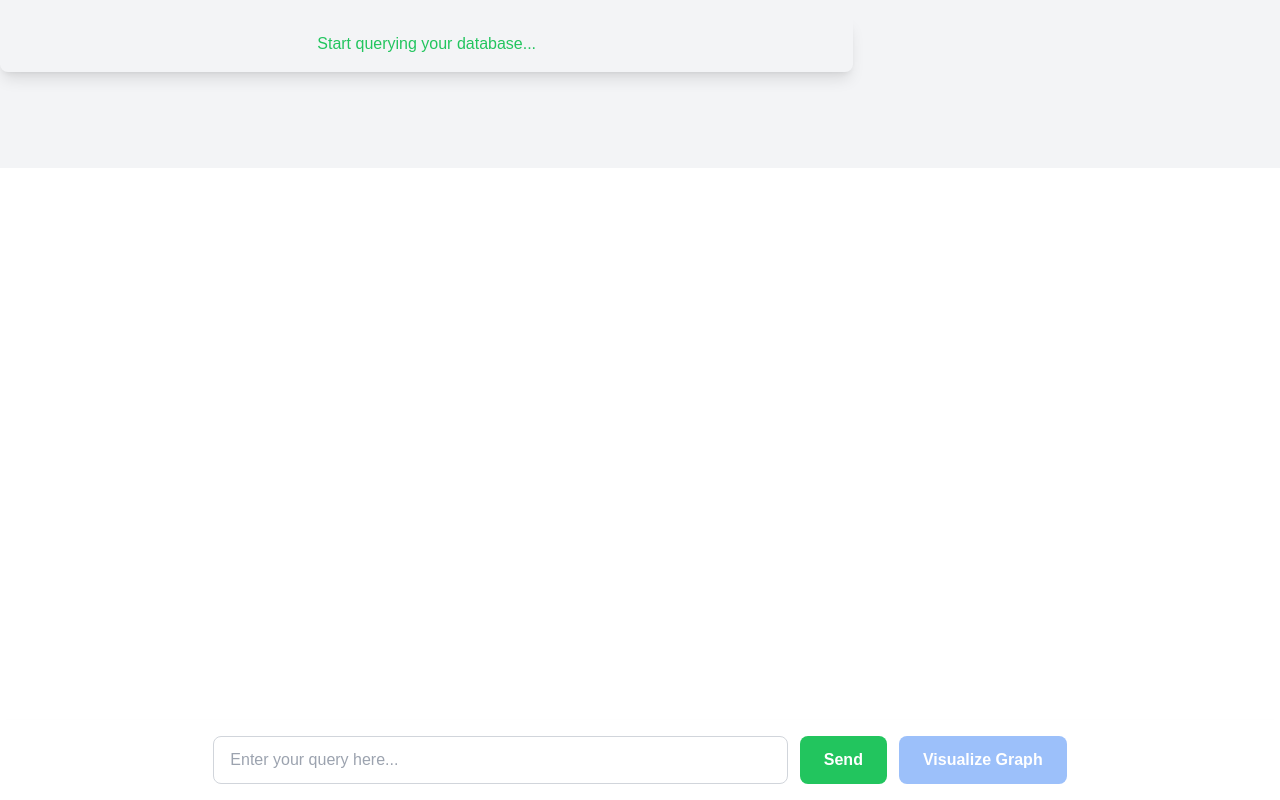
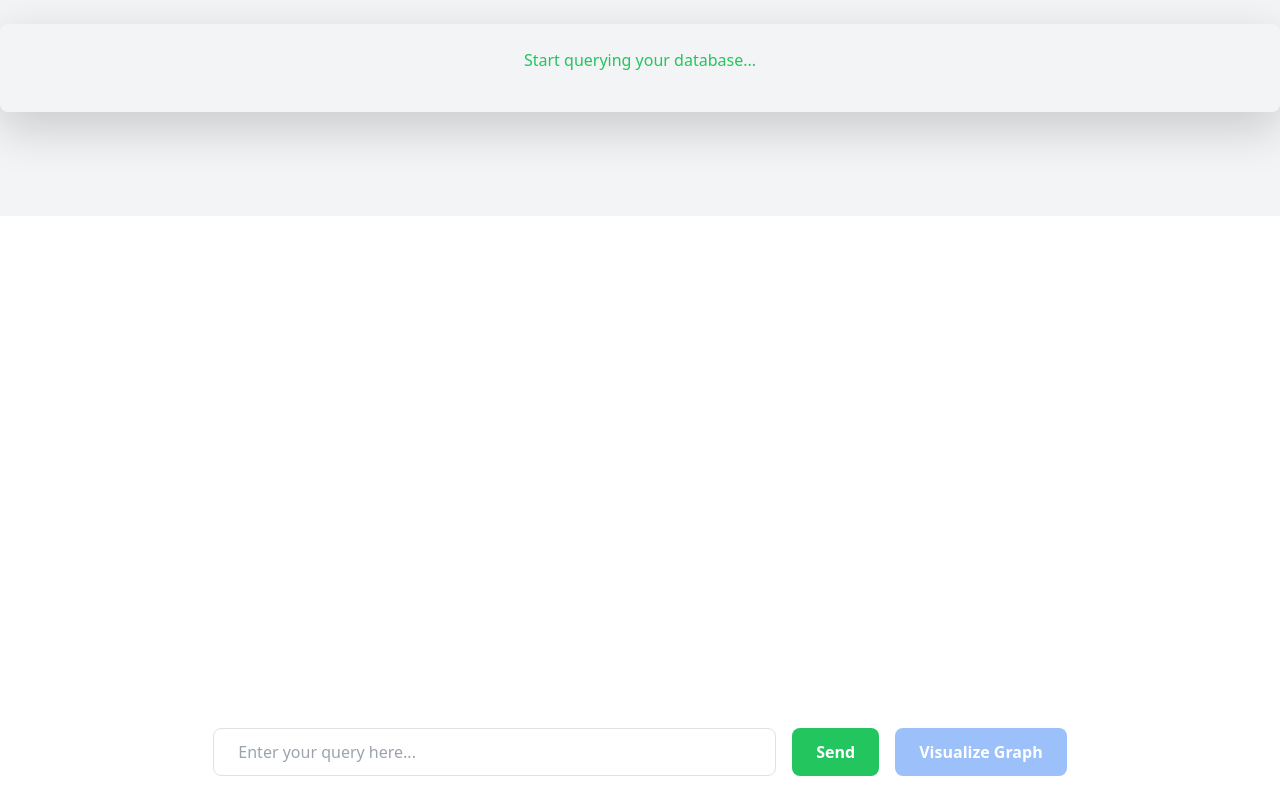
Before and after one commit to jenilparmar/queryproccessor, a Next.js app: page /chatbox in a window 1280 px wide. Built offline with nearby package versions, Linux system fonts and the light colour scheme.

Commit message:
Done Loading Effect

```diff
--- a/package.json
+++ b/package.json
@@ -10,9 +10,11 @@
   },
   "dependencies": {
     "@google/generative-ai": "^0.21.0",
+    "bootstrap": "^5.3.3",
     "mongodb": "^6.13.0",
     "next": "15.1.6",
     "react": "^19.0.0",
+    "react-bootstrap": "^2.10.9",
     "react-dom": "^19.0.0",
     "react-icons": "^5.4.0",
     "recharts": "^2.15.1"
--- a/src/app/chatbox/page.jsx
+++ b/src/app/chatbox/page.jsx
@@ -15,6 +15,8 @@ import {
   Legend,
   ResponsiveContainer,
 } from "recharts";
+import { Spinner } from "react-bootstrap"; // Import a spinner component
+import "bootstrap/dist/css/bootstrap.min.css";
 
 const ChatBoxContent = () => {
   const searchParams = useSearchParams();
@@ -25,20 +27,26 @@ const ChatBoxContent = () => {
   const [input, setInput] = useState("");
   const [response, setResponse] = useState([]);
   const [graphData, setGraphData] = useState(null);
-  const [loading, setLoading] = useState(false);
+  const [loading, setLoading] = useState(0);
   const [error, setError] = useState("");
   const [visibleCount, setVisibleCount] = useState(30); // Initial visible entries
-
+  const [graphStartIndex, setGraphStartIndex] = useState(0);
+  const [graphEndIndex, setGraphEndIndex] = useState(50);
   // Handle Query Submission
   const handleSendQuery = async () => {
     if (!input.trim()) return;
     setError("");
-    setLoading(true);
+    setLoading(1);
     try {
       const res = await fetch("/api/GetResponseOfQuery", {
         method: "POST",
         headers: { "Content-Type": "application/json" },
-        body: JSON.stringify({ query: input, dbname: dbName, colName: colName, uri: uri }),
+        body: JSON.stringify({
+          query: input,
+          dbname: dbName,
+          colName: colName,
+          uri: uri,
+        }),
       });
 
       if (!res.ok) throw new Error(`Error ${res.status}: ${await res.text()}`);
@@ -49,17 +57,17 @@ const ChatBoxContent = () => {
     } catch (err) {
       setError(err.message || "Something went wrong!");
     } finally {
-      setLoading(false);
+      setLoading(0);
     }
   };
 
   // Handle Visualization
   const handleVisualize = async () => {
     if (response.length === 0) return;
-
-    const firstEntry = response[0];
-    if (!firstEntry || Object.keys(firstEntry).length === 0) {
-      setError("Invalid data for visualization.");
+    setLoading(2);
+    const slicedData = response.slice(graphStartIndex, graphEndIndex);
+    if (!slicedData.length) {
+      setError("No data available in the selected range.");
       return;
     }
 
@@ -67,26 +75,33 @@ const ChatBoxContent = () => {
       const res = await fetch("/api/GetVisualisation", {
         method: "POST",
         headers: { "Content-Type": "application/json" },
-        body: JSON.stringify({ sampleData: [firstEntry] }),
+        body: JSON.stringify({ sampleData: slicedData }),
       });
 
       if (!res.ok) throw new Error(`Error ${res.status}: ${await res.text()}`);
 
       const graphConfig = await res.json();
       setGraphData(graphConfig);
-      alert(graphConfig.chartType)
+      setLoading(0)
     } catch (err) {
       setError(err.message || "Failed to fetch graph configuration.");
     }
   };
-
   return (
     <div className="w-full -screen flex flex-col justify-between py-4 bg-gray-100">
       {/* Query Result Display */}
-      <div className="w-full flex flex-row pb-20"> {/* Added padding-bottom for fixed input */}
-        <div className="flex flex-col justify-center p-4 overflow-auto w-8/12 text-white rounded-lg shadow-lg">
-          {loading ? (
-            <p className="text-green-400 text-center">Fetching data...</p>
+      <div className="w-full flex flex-row gap-4 pb-20">
+        {" "}
+        {/* Added padding-bottom for fixed input */}
+        <div className="w-full flex flex-col justify-center p-4 overflow-auto  text-white rounded-lg shadow-lg">
+          {loading==1 ? (
+            <div className="flex justify-center items-center">
+              <Spinner animation="border" variant="success" />{" "}
+              {/* Loading spinner */}
+              <p className="text-green-400 text-center ml-2">
+                Fetching data...
+              </p>
+            </div>
           ) : error ? (
             <p className="text-red-500 text-center">{error}</p>
           ) : response.length > 0 ? (
@@ -97,23 +112,26 @@ const ChatBoxContent = () => {
               {visibleCount < response.length && (
                 <button
                   onClick={() => setVisibleCount(visibleCount + 30)}
-                  className="mt-4 px-4 py-2 bg-gray-700 self-center text-white rounded-lg hover:bg-gray-800"
-                >
+                  className="mt-4 px-4 py-2 bg-gray-700 self-center text-white rounded-lg hover:bg-gray-800">
                   View More
                 </button>
               )}
             </>
           ) : (
-            <p className="text-green-500 text-center">Start querying your database...</p>
+            <p className="text-green-500 text-center">
+              Start querying your database...
+            </p>
           )}
         </div>
         {/* Graph Visualization */}
         {graphData && (
           <div className="w-8/12 mx-auto mt-6 bg-white p-4 rounded-lg shadow-lg">
-            <h2 className="text-center text-black text-xl font-semibold mb-4">Graph Visualization</h2>
+            <h2 className="text-center text-black text-xl font-semibold mb-4">
+              Graph Visualization
+            </h2>
             <ResponsiveContainer width="100%" height={400}>
               {graphData.chartType === "barchart" ? (
-                <BarChart data={response.slice(0, 50)}>
+                <BarChart data={response.slice(graphStartIndex, graphEndIndex)}>
                   <CartesianGrid strokeDasharray="3 3" />
                   <XAxis dataKey={graphData.xAxis} />
                   <YAxis />
@@ -122,22 +140,55 @@ const ChatBoxContent = () => {
                   <Bar dataKey={graphData.yAxis} fill="#4CAF50" />
                 </BarChart>
               ) : graphData.chartType === "linechart" ? (
-                <LineChart data={response.slice(0, 50)}>
+                <LineChart data={response.slice(graphStartIndex, graphEndIndex)}>
                   <CartesianGrid strokeDasharray="3 3" />
                   <XAxis dataKey={graphData.xAxis} />
                   <YAxis />
                   <Tooltip />
                   <Legend />
-                  <Line type="monotone" dataKey={graphData.yAxis} stroke="#2196F3" />
+                  <Line
+                    type="monotone"
+                    dataKey={graphData.yAxis}
+                    stroke="#2196F3"
+                  />
                 </LineChart>
               ) : (
                 <PieChart>
                   <Tooltip />
                   <Legend />
-                  <Pie data={response.slice(0, 50)} dataKey={graphData.yAxis} nameKey={graphData.xAxis} fill="#FF5722" label />
+                  <Pie
+                    data={response.slice(graphStartIndex, graphEndIndex)}
+                    dataKey={graphData.yAxis}
+                    nameKey={graphData.xAxis}
+                    fill="#FF5722"
+                    label
+                  />
                 </PieChart>
               )}
             </ResponsiveContainer>
+            <div className="flex items-center gap-4 mt-4">
+              <label className="text-black">Start Index:</label>
+              <input
+                type="number"
+                value={graphStartIndex}
+                onChange={(e) =>
+                  setGraphStartIndex(Math.max(0, Number(e.target.value)))
+                }
+                className="border px-2 py-1 w-20 rounded-md"
+              />
+
+              <label className="text-black">End Index:</label>
+              <input
+                type="number"
+                value={graphEndIndex}
+                onChange={(e) =>
+                  setGraphEndIndex(
+                    Math.min(response.length, Number(e.target.value))
+                  )
+                }
+                className="border px-2 py-1 w-20 rounded-md"
+              />
+            </div>
           </div>
         )}
       </div>
@@ -150,9 +201,26 @@ const ChatBoxContent = () => {
             type="text"
             className="flex-1 text-black h-12 px-4 border border-gray-300 rounded-lg focus:outline-none focus:ring-2 focus:ring-green-400"
             placeholder="Enter your query here..."
+            disabled={loading} // Disable input while loading
           />
-          <button onClick={handleSendQuery} className="px-6 py-2 bg-green-500 text-white font-semibold rounded-lg hover:bg-green-600 transition" disabled={loading}>{loading ? "Loading..." : "Send"}</button>
-          <button onClick={handleVisualize} className={`${response.length === 0 ? "cursor-not-allowed opacity-50" : ""} px-6 py-2 bg-blue-500 text-white font-semibold rounded-lg hover:bg-blue-600 transition`} disabled={response.length === 0}>Visualize Graph</button>
+          <button
+            onClick={handleSendQuery}
+            className="px-6 py-2 bg-green-500 text-white font-semibold rounded-lg hover:bg-green-600 transition"
+            disabled={loading}>
+            {loading==1 ? <Spinner animation="border" size="sm" /> : "Send"}
+          </button>
+          <button
+            onClick={handleVisualize}
+            className={`${
+              response.length === 0 ? "cursor-not-allowed opacity-50" : ""
+            } px-6 py-2 bg-blue-500 text-white font-semibold rounded-lg hover:bg-blue-600 transition`}
+            disabled={response.length === 0 || loading}>
+            {loading==2 ? (
+              <Spinner animation="border" size="sm" />
+            ) : (
+              "Visualize Graph"
+            )}
+          </button>
         </div>
       </div>
     </div>
@@ -160,3 +228,12 @@ const ChatBoxContent = () => {
 };
 
 export default ChatBoxContent;
+
+const ChatBoxPage = () => {
+  return (
+    <Suspense
+      fallback={<p className="text-center text-gray-500">Loading chat...</p>}>
+      <ChatBoxContent />
+    </Suspense>
+  );
+};
```
Also changed, not shown: 1 other file (tests, documents, lock files or other folders).
